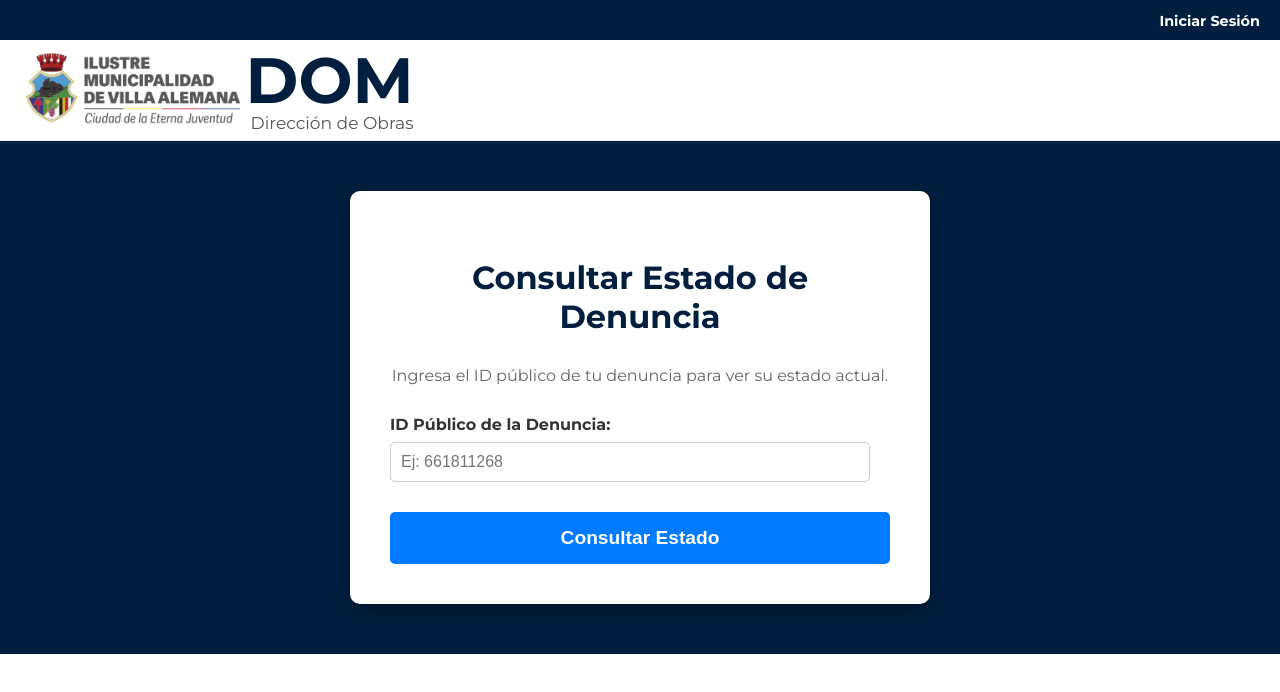
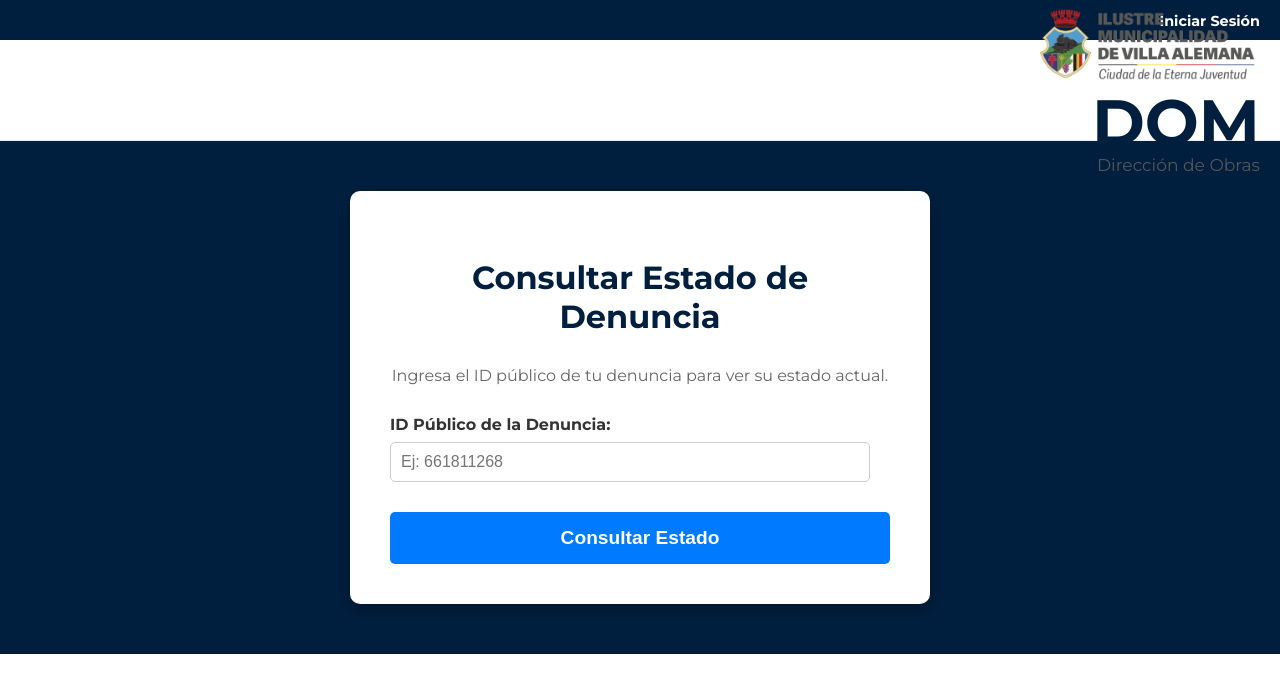
Before and after one commit to gmlopezg/frontend-dom, a React (Vite) app: page /denuncias/status in a window 1280 px wide. Shown: the top 692 px of the page. Built offline with nearby package versions, Linux system fonts and the light colour scheme.

Commit message:
ver denuncias de contribuyente

```diff
--- a/src/components/Header/Header.jsx
+++ b/src/components/Header/Header.jsx
@@ -2,10 +2,6 @@
 import React from 'react';
 import { Link } from 'react-router-dom';
 import logoVA from '../../assets/logo_VA.png'; // Asegúrate de que la ruta sea correcta para tu logo
-
-// Importa el archivo CSS directamente en el componente si usas un bundler como Webpack/Vite
-// Aunque es más común importarlo en el archivo principal (App.js o index.js) para estilos globales.
-// import './Header.css'; // Descomenta si prefieres importar aquí, pero lee las instrucciones abajo.
 
 // Componente Header reutilizable
 // Recibe props para adaptar su contenido (login/logout, mensaje de bienvenida)
@@ -41,12 +37,11 @@ function Header({ type = 'public', userName = 'Usuario', userRole = '', handleLo
               <button
                 onClick={handleLogout}
                 title="Cerrar Sesión"
-                // Mantengo algunas clases Tailwind aquí para el hover y el focus,
-                // ya que tu CSS define el estilo para 'a' dentro de logout-link, no para 'button'.
-                // Si prefieres que el CSS maneje todo, podrías envolver el icono en un <a>.
+                // Mantiene algunas clases Tailwind aquí para el hover y el focus,
+                // ya que el CSS define el estilo para 'a' dentro de logout-link, no para 'button'.
                 className="text-white hover:text-gray-200 transition-colors duration-300 focus:outline-none"
               >
-                {/* Ícono de Font Awesome. Asegúrate de que Font Awesome esté enlazado en tu index.html */}
+                {/* Ícono de Font Awesome. Font Awesome enlazado en el index.html */}
                 <i className="fas fa-sign-out-alt text-lg"></i>
               </button>
             </div>
@@ -54,9 +49,18 @@ function Header({ type = 'public', userName = 'Usuario', userRole = '', handleLo
         )}
       </header>
 
-      {/* 2. Franja Intermedia (Gruesa - Blanca) - Usa la clase 'header-branding' de tu CSS */}
-      <div className="header-branding">
-        <div className="branding-content"> {/* Usa la clase 'branding-content' de tu CSS */}
+      {/* 2. Franja Intermedia (Gruesa - Blanca) - Usar la clase 'header-branding' de tu CSS */}
+      {/* top-0, left-0, right-0 la posicionan en la parte superior del contenedor relativo */}
+      {/* h-[6px] le da la altura, bg-[#004080] el color, z-10 asegura que esté por encima */}
+      <div className="relative header-branding">
+        {/* Franja azul oscura (la más superior) */}
+        <div className="absolute top-0 left-0 right-0 h-[6px] bg-[#004080] z-10"></div>
+        {/* Franja blanca (justo debajo de la azul) */}
+        <div className="absolute top-[6px] left-0 right-0 h-[6px] bg-white z-10"></div>
+
+        {/* Contenido principal: Logo y Texto. Aseguramos que este contenido esté debajo de las franjas */}
+        {/* Añadimos pt-[12px] para que el contenido empiece debajo de las dos franjas de 6px cada una */}
+        <div className="flex items-center justify-between w-full pt-[12px]"> {/* Usamos justify-between aquí */}
           {/* Logo - Usa la clase 'logo' de tu CSS */}
           {/* Asegúrate de que tengas una imagen logo_VA.png en src/assets/ */}
           <img src={logoVA} alt="Logo Municipalidad" className="logo" />
```
